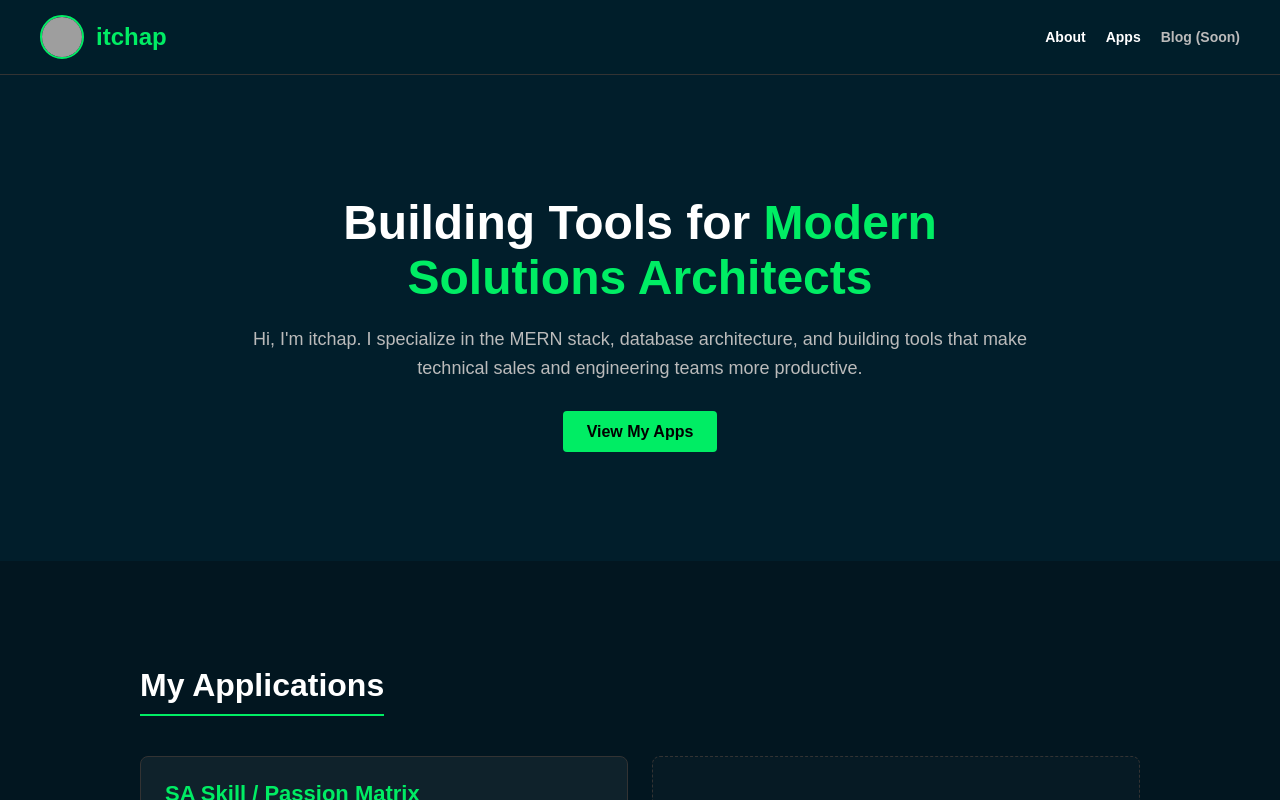
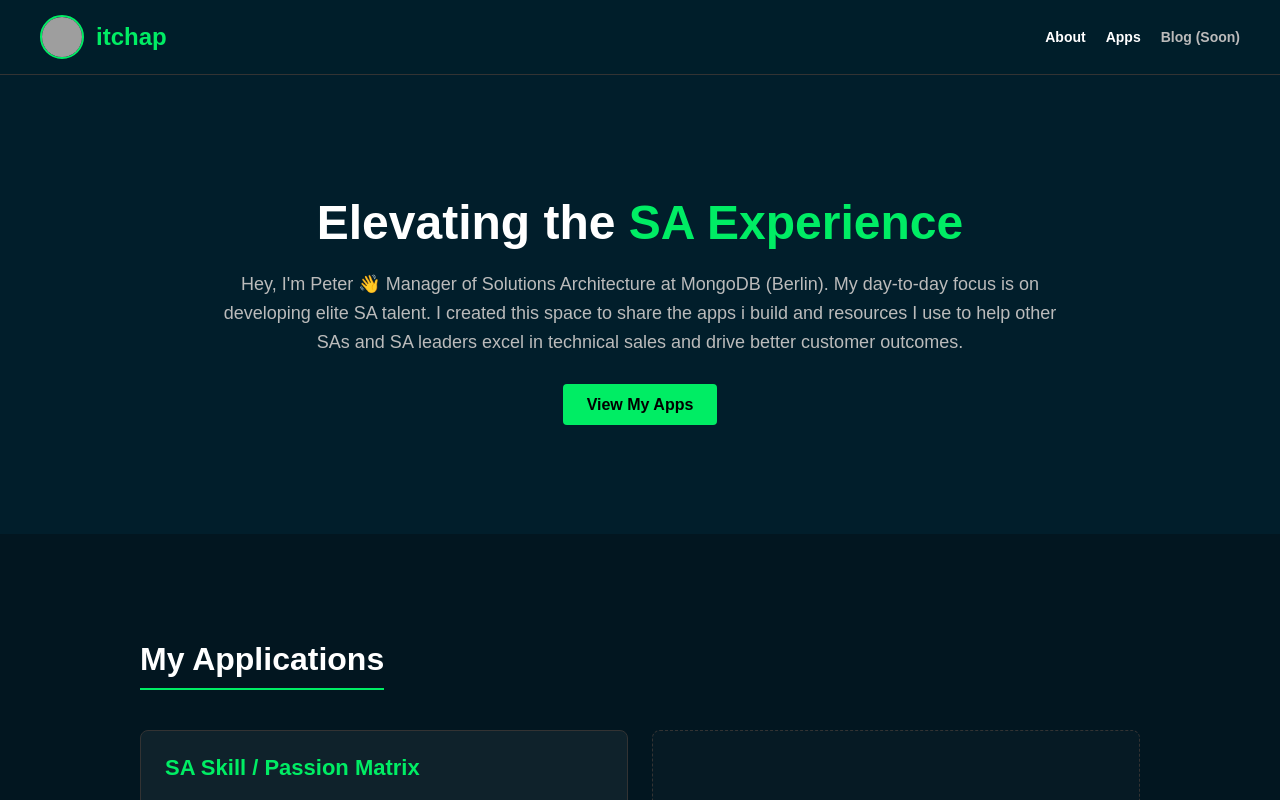
Before and after one commit to itchap/itchap, a React (Vite) app in the folder Apps/homepage/: page / in a window 1280 px wide. Shown: the top 800 px of the page. Built offline with nearby package versions, Linux system fonts and the light colour scheme; grey boxes are pictures that could not be loaded.

Commit message:
profile update
update intro section

```diff
--- a/Apps/homepage/src/App.jsx
+++ b/Apps/homepage/src/App.jsx
@@ -31,10 +31,10 @@ function App() {
       </nav>
 
       {/* HERO SECTION */}
-      <header id="about" style={{ padding: '120px 20px', textAlign: 'center', maxWidth: '800px', margin: '0 auto' }}>
-        <h1 style={{ fontSize: '48px', margin: '0 0 20px 0' }}>Building Tools for <span style={{ color: theme.accent }}>Modern Solutions Architects</span></h1>
+      <header id="about" style={{ padding: '120px 20px', textAlign: 'center', maxWidth: '850px', margin: '0 auto' }}>
+        <h1 style={{ fontSize: '48px', margin: '0 0 20px 0' }}>Elevating the <span style={{ color: theme.accent }}>SA Experience</span></h1>
         <p style={{ fontSize: '18px', color: theme.textSub, lineHeight: '1.6', marginBottom: '40px' }}>
-          Hi, I'm itchap. I specialize in the MERN stack, database architecture, and building tools that make technical sales and engineering teams more productive.
+          Hey, I'm Peter 👋 Manager of Solutions Architecture at MongoDB (Berlin). My day-to-day focus is on developing elite SA talent. I created this space to share the apps i build and resources I use to help other SAs and SA leaders excel in technical sales and drive better customer outcomes.
         </p>
         <a href="#apps" style={{ padding: '12px 24px', backgroundColor: theme.accent, color: '#000', textDecoration: 'none', fontWeight: 'bold', borderRadius: '4px', fontSize: '16px', transition: 'opacity 0.2s' }}>
           View My Apps
```
